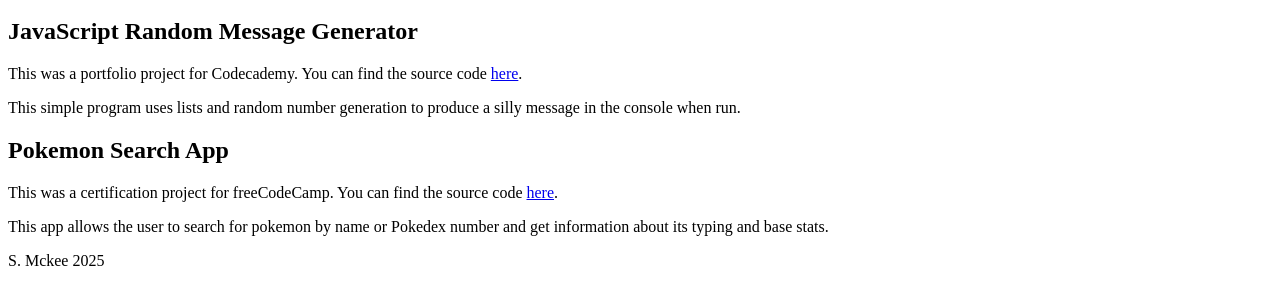
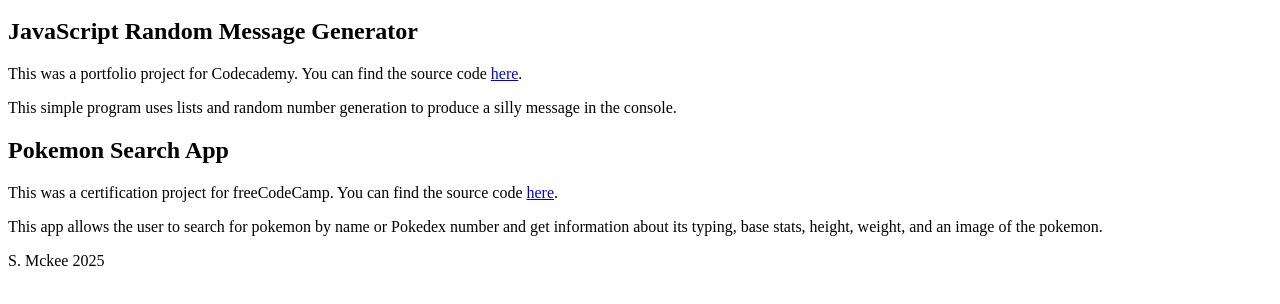
Before and after one commit to s-mckee/portfolio_website, a plain HTML site: page projects.html in a window 1280 px wide. Shown: the part 118-422 px from the top of the page. Drawn offline with Linux system fonts and the light colour scheme.

Commit message:
Updated project details

```diff
--- a/projects.html
+++ b/projects.html
@@ -27,7 +27,7 @@
                 </p>
                 <p>
                     This simple program uses lists and random number generation
-                    to produce a silly message in the console when run.
+                    to produce a silly message in the console.
                 </p>
             </section>
             <section id="pokemon-search-app">
@@ -35,15 +35,14 @@
                 <p>
                     This was a certification project for freeCodeCamp. You can
                     find the source code
-                    <a
-                        href="https://github.com/s-mckee/FreeCodeCamp-Projects/tree/main/Pokemon%20Search%20App"
+                    <a href="https://github.com/s-mckee/pokemon_search_app"
                         >here</a
                     >.
                 </p>
                 <p>
                     This app allows the user to search for pokemon by name or
-                    Pokedex number and get information about its typing and base
-                    stats.
+                    Pokedex number and get information about its typing, base
+                    stats, height, weight, and an image of the pokemon.
                 </p>
             </section>
         </main>
```
